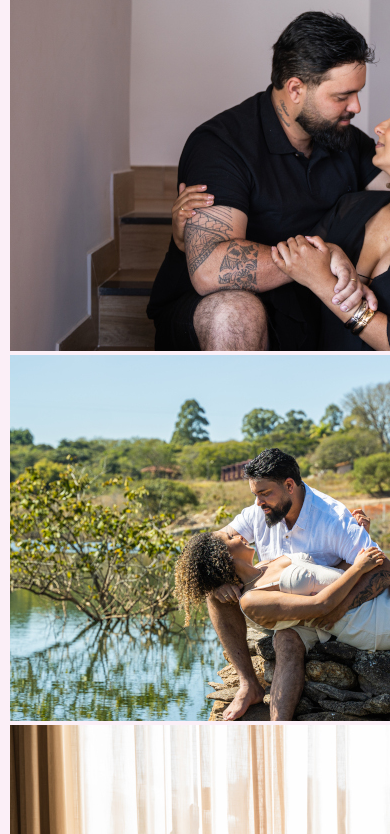
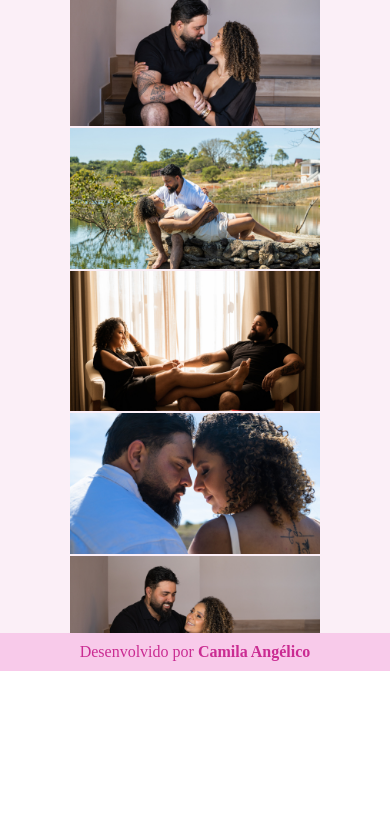
Before and after one commit to camilaangelico/casamento, a plain HTML site: page fotos.html in a window 390 px wide. Shown: the part 244-1078 px from the top of the page. After the commit the page ends 915 px from the top, so only its background shows below. Drawn offline with Linux system fonts and the light colour scheme; a web font is replaced by a local one.

Commit message:
detalhes

```diff
--- a/style.css
+++ b/style.css
@@ -77,11 +77,12 @@ main{
     padding: 10px;
     background-color: var(--cor-fundo-blocos);
     max-width: 95vw;
+    max-height: 80vh;
 }
 
 .images img{
     padding: 5px;
-    max-height: 290px;
+    max-height: 300px;
     object-fit: contain;
 }
 
@@ -93,6 +94,19 @@ main{
 .texto p{
     text-align: center;
     max-width: 60vw;
+}
+
+@media (max-width: 760px){
+    main #fotos {
+        display: flex;
+        flex-wrap: wrap;
+        justify-content: center;
+        gap: 2px;
+    }
+
+    main #fotos img{
+        max-width: 250px;
+    }
 }
 
 @media (min-width: 768px){
@@ -107,6 +121,8 @@ main{
         max-width: 325px;
     }
 }
+
+
 
 footer{
     text-align: center;
```
